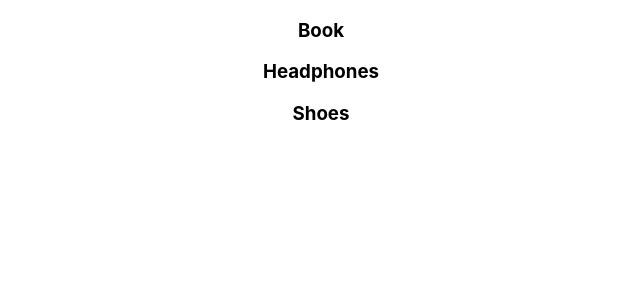
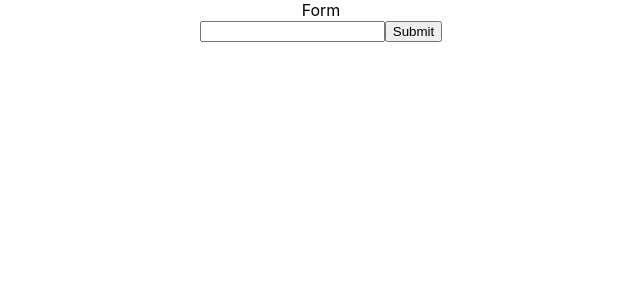
Before and after one commit to Waqasii/learningreact, a React (Create React App) app: page / in a window 1280 px wide. Shown: the top 300 px of the page, without its empty margins (319-959 px from the left). Built offline with nearby package versions, Linux system fonts and the light colour scheme.

Commit message:
event handling

```diff
--- a/src/App.js
+++ b/src/App.js
@@ -9,10 +9,11 @@
 import FunctionalCounter from './components/FunctionalCounter';
 import ConditionalComponents from './components/ConditionalComponent';
 import ListRendering from './components/ListRendering';
+import Form from './components/Form'
 function App() {
   return (
     <div class='App'>
-      <ListRendering />
+      <Form />
     </div>
 
   );
--- /dev/null
+++ b/src/components/Form.js
@@ -0,0 +1,35 @@
+import { Component } from "react";
+
+class Form extends Component {
+    state = {
+        firstName: '',
+    }
+    changeInput = (event) => {
+        this.setState({
+            firstName: event.target.value,
+        })
+
+
+    }
+
+    handleSubmit = (event) => {
+        event.preventDefault()
+        console.log(
+            this.state.firstName
+        )
+    }
+
+    render() {
+        return (
+            <div>
+                Form
+                <form onSubmit={this.handleSubmit}>
+                    <input onChange={this.changeInput} type="text" value={this.state.firstName}></input>
+                    <button type='submit'>Submit</button>
+                </form>
+            </div>
+        )
+    }
+}
+
+export default Form;
```
